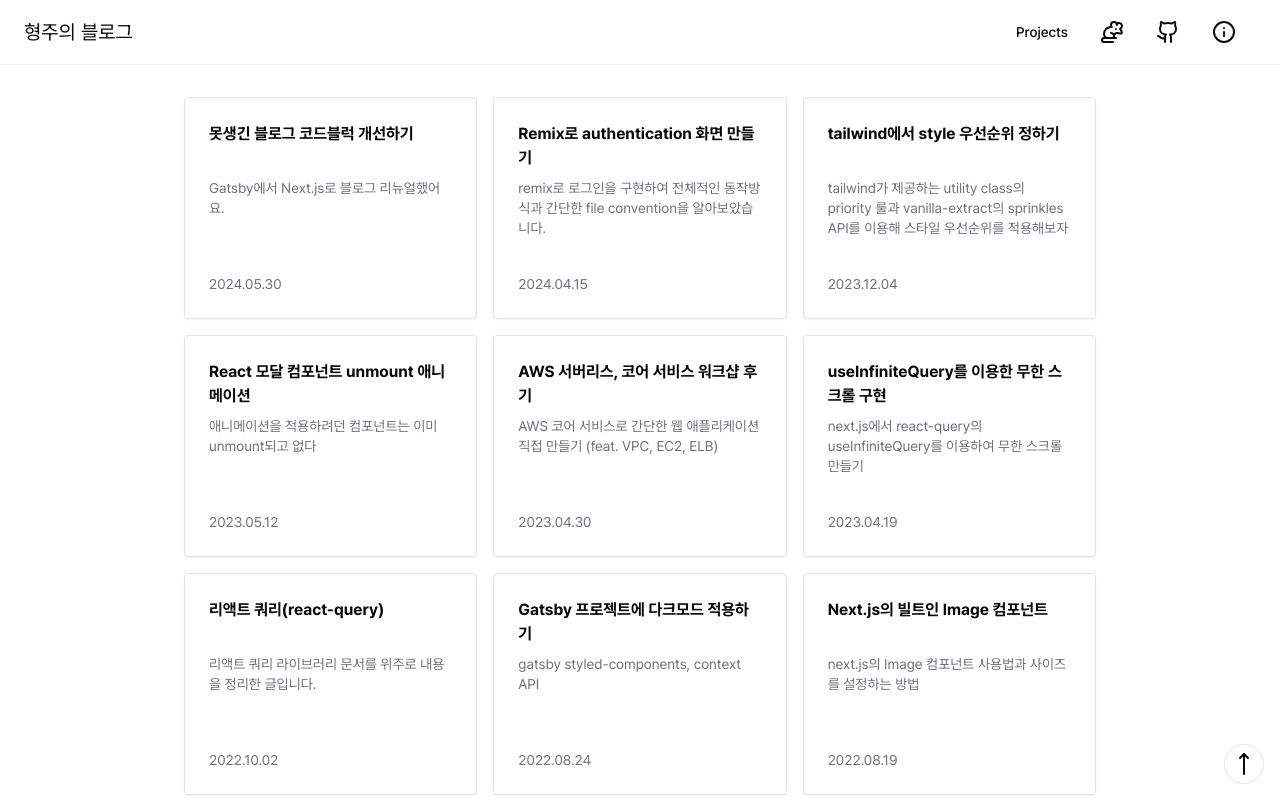
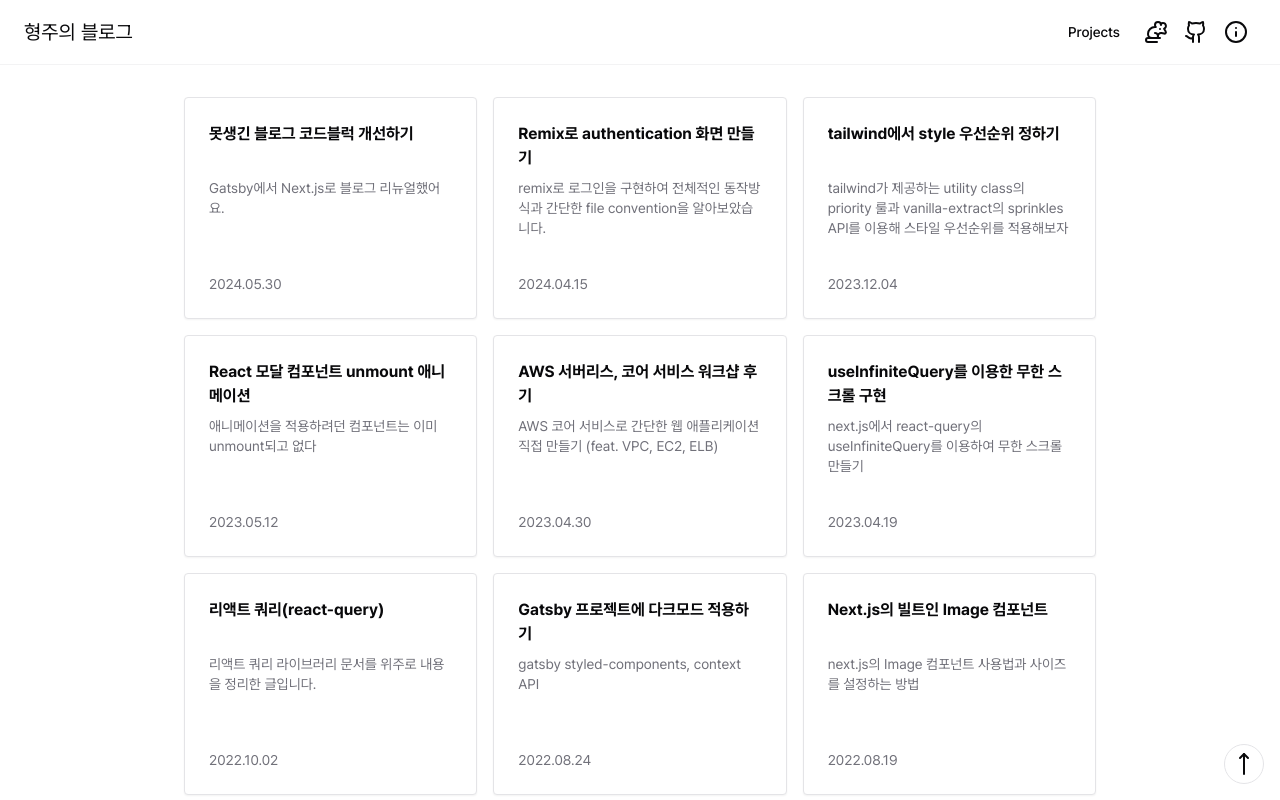
Before and after one commit to nokiahub/nokiahub.name, a Next.js app: page / in a window 1280 px wide. Shown: the top 800 px of the page. Built offline with nearby package versions, Linux system fonts and the light colour scheme.

Commit message:
changed header button sizes to icon

```diff
--- a/components/header.tsx
+++ b/components/header.tsx
@@ -14,7 +14,7 @@ export const Header = () => {
       <Link className={"text-end text-xl"} href={"/"}>
         형주의 블로그
       </Link>
-      <div className={"flex items-center px-1"}>
+      <div className={"flex items-center"}>
         <Link href={"/projects"} aria-label={"projects"}>
           <Button variant={"ghost"}>Projects</Button>
         </Link>
@@ -24,12 +24,12 @@ export const Header = () => {
           href="https://github.com/nokiahub"
           aria-label="my github account"
         >
-          <Button aria-label={"github"} variant={"ghost"}>
+          <Button size={"icon"} aria-label={"github"} variant={"ghost"}>
             <Github />
           </Button>
         </Link>
         <Link href="/about" aria-label="about me">
-          <Button aria-label={"more about me"} variant={"ghost"}>
+          <Button size={"icon"} aria-label={"more about me"} variant={"ghost"}>
             <Info />
           </Button>
         </Link>
--- a/components/theme-switch-toggle.tsx
+++ b/components/theme-switch-toggle.tsx
@@ -14,6 +14,7 @@ const ThemeSwitchToggle = () => {
 
   return (
     <Button
+      size={"icon"}
       variant={"ghost"}
       onClick={handleToggleTheme}
       aria-label={isLightTheme ? "Switch to dark mode" : "Switch to light mode"}
```
